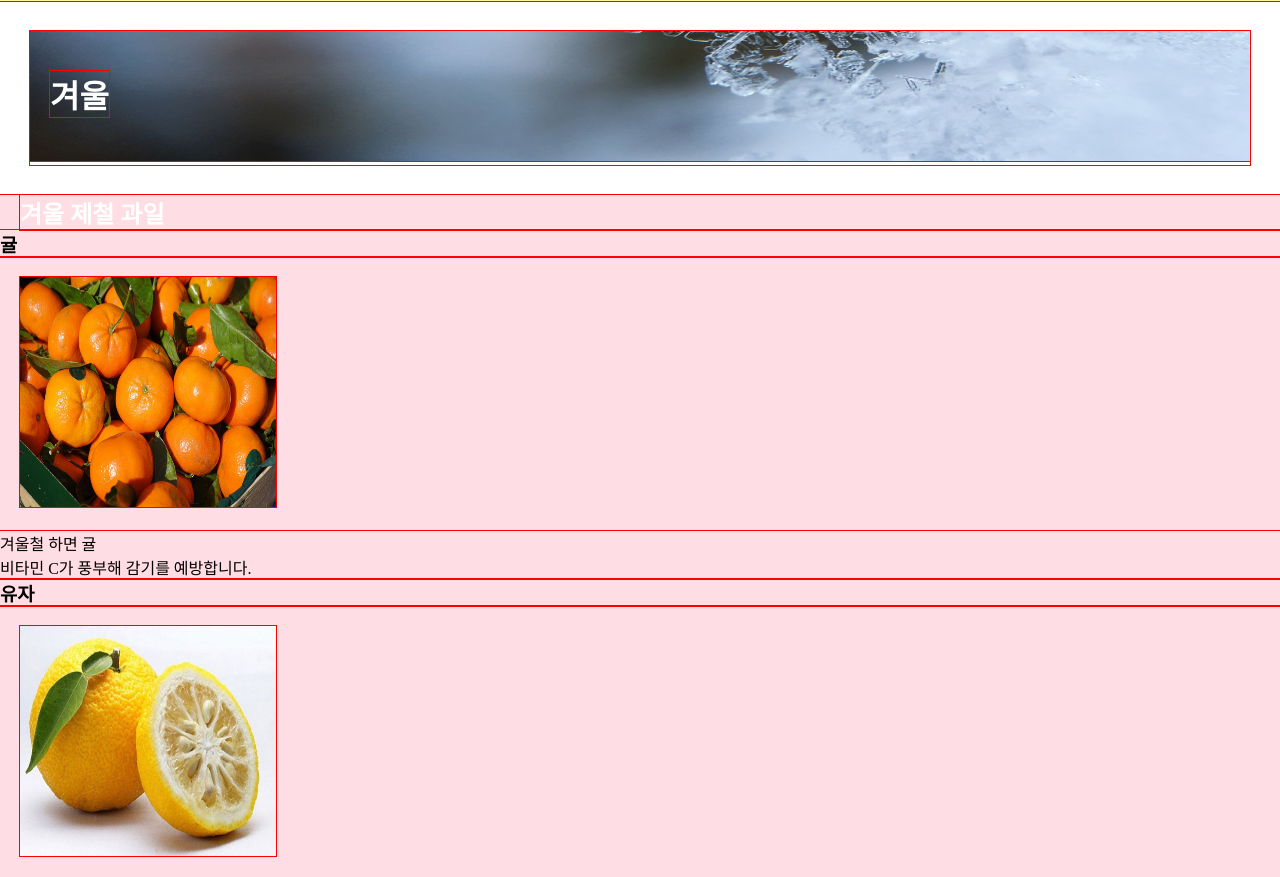
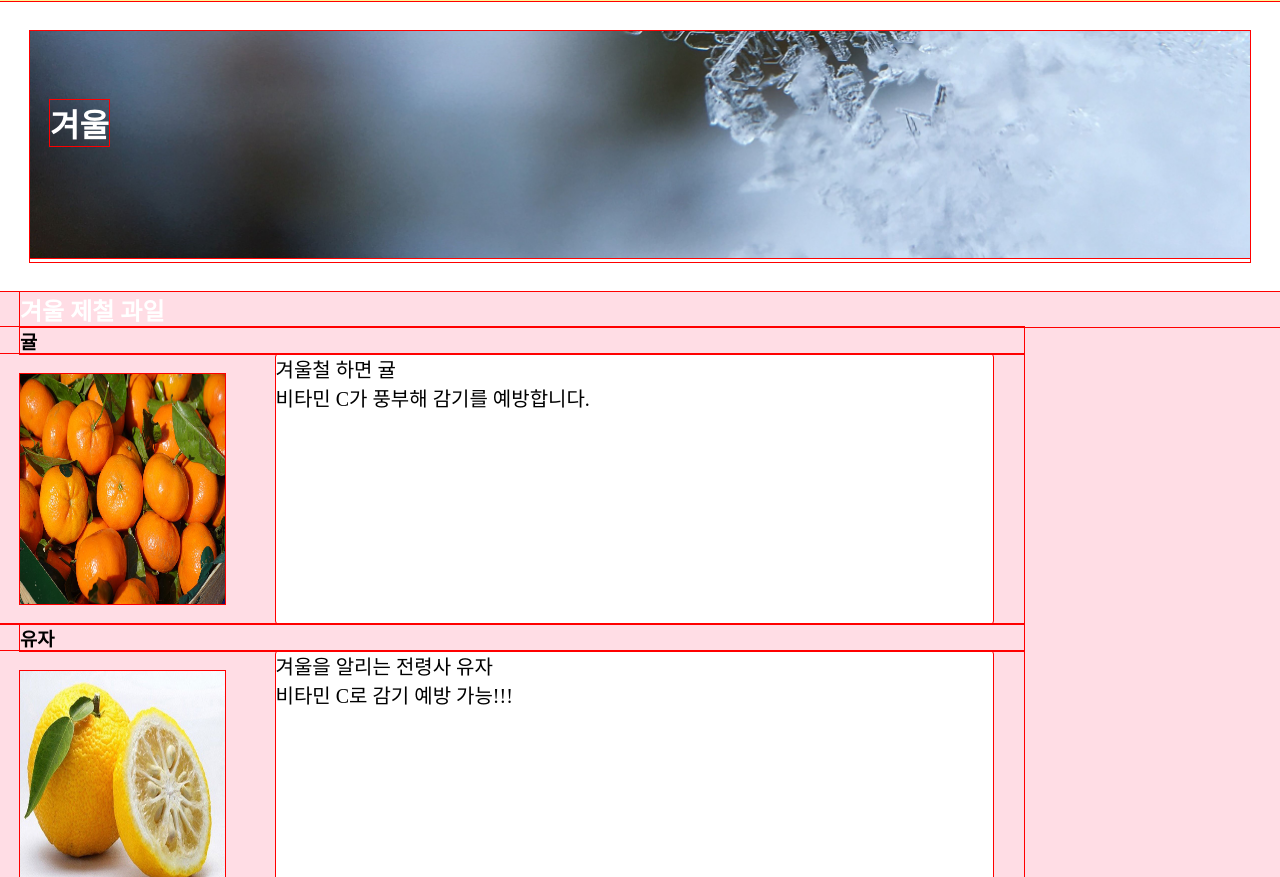
Before and after one commit to leehyeryeong/WSM_yummy, a plain HTML site: page winter.html in a window 1280 px wide. Shown: the part 53-930 px from the top of the page. Drawn offline with Linux system fonts and the light colour scheme.

Commit message:
겨울 css 수정

```diff
--- a/CSS/winter-style.css
+++ b/CSS/winter-style.css
@@ -35,8 +35,13 @@ a:hover {
     margin: 30px;
 }
 .winter {
-    width: 100%;
-    height: 130px;
+    width : auto;
+    height: auto;
+    max-width: 100%;
+    max-height: 100%;
+}
+.middle {
+    background-color: #FFDDE5;
 }
 .banner>h1 {
     position: absolute;
@@ -47,25 +52,33 @@ a:hover {
 }
 .season-fruit {
     background: #FFDDE5;
-    width: 100%;
-    height: 100%;
+    display: inline;
 }
-.season-fruit>h2 {
+.season-fruit > h2 {
     color: #fff;
     margin-left: 20px;
 }
-.tangerin-img {
+.season-fruit h3 {
+    margin-left: 20px;
+}
+.tangerin, .citron, .strawberry {
+    width : 80%;
+}
+.tangerin-comment, .citron-comment, .strawberry-comment {
+    width: 100%;
+    display: inline-flex;
+    word-break: break-all;
+}
+.tangerin-img, .citron-img, .strawberry-img {
     width: 20%;
     height: 230px;
     margin: 20px;
 }
-.citron-img {
-    width: 20%;
-    height: 230px;
-    margin: 20px;
+.texttg, .textct, .textstr {
+    margin : 0 3%;
+    width: 100%;
+    display: inline;
+    font-size: 20px;
+    background-color: #fff;
+    border-radius: 3px 3px 3px 3px;
 }
-.strawberry-img {
-    width: 20%;
-    height: 230px;
-    margin: 20px;
-}
```
